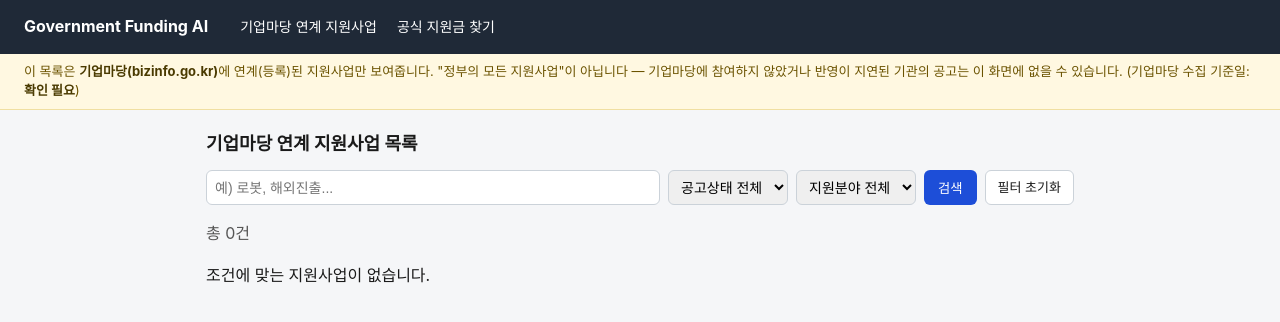
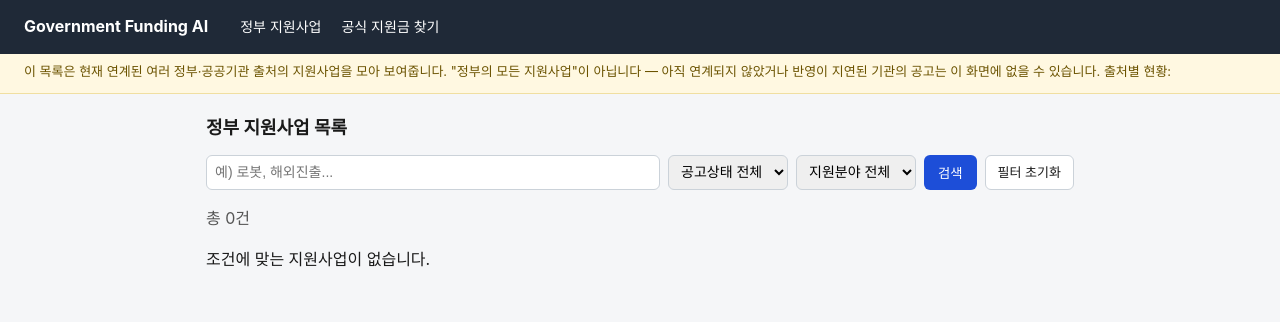
Before and after one commit to laladyhi/government-funding-app, a Flask app: page /programs in a window 1280 px wide. Shown: the top 322 px of the page. Run offline with Flask 3, Linux system fonts and the light colour scheme; data comes from the database, SQL or seed files in the repository; data that the repository does not hold is empty.

Commit message:
Make list/detail header and source banner neutral across all sources
The header/title and the top banner still said "기업마당 연계 지원사업"
and only showed bizinfo's collection date, even though 3 more sources
(K-Startup, public_benefits, KOCCA) are now loaded — misleadingly
implying only bizinfo data exists. Generalized to "정부 지원사업" and a
per-source count + last-collected-at breakdown driven by the programs
table instead of a hardcoded bizinfo-only query.

```diff
--- a/app/server.py
+++ b/app/server.py
@@ -105,21 +105,34 @@
 def inject_data_source_meta():
     """
     모든 화면에 공통으로 표시할 데이터 출처 안내.
-    "모든 정부지원사업"이라고 표시하지 않고, 이 데이터가 정확히 어디서
-    언제까지 수집된 것인지를 항상 함께 보여주기 위한 목적.
+    "모든 정부지원사업"이라고 표시하지 않고, 이 데이터가 정확히 어느
+    출처에서 언제까지 수집된 것인지 출처별로 보여주기 위한 목적.
+
+    2026-09-07: 출처가 기업마당 하나에서 4개(기업마당·K-Startup·정부24
+    공공서비스(혜택)·KOCCA)로 늘었는데, 이 안내가 여전히 기업마당 하나만
+    가리키고 있어서(문구도 "기업마당에 연계된"으로 고정, 수집 기준일도
+    raw_api_responses의 bizinfo 'page' 응답만 조회) 나머지 3개 출처
+    데이터가 실제로 있는데도 없는 것처럼 보이는 문제가 있었다. programs
+    테이블 기준으로 출처별 건수·최근 수집 시각을 전부 계산해 일반화한다.
     """
     conn = get_connection()
-    row = conn.execute(
+    rows = conn.execute(
         """
-        SELECT MAX(collected_at) AS ts FROM raw_api_responses
-        WHERE source = 'bizinfo' AND response_type = 'page'
+        SELECT source, COUNT(*) AS cnt, MAX(last_updated_at) AS latest
+        FROM programs
+        GROUP BY source
+        ORDER BY source
         """
-    ).fetchone()
-    reference_at = row["ts"] if row and row["ts"] else "확인 필요"
-    return {
-        "data_source_label": "기업마당(bizinfo.go.kr)",
-        "collection_reference_at": reference_at,
-    }
+    ).fetchall()
+    source_summaries = [
+        {
+            "label": SOURCE_DISPLAY_LABELS.get(r["source"], r["source"]),
+            "count": r["cnt"],
+            "latest": r["latest"] or "확인 필요",
+        }
+        for r in rows
+    ]
+    return {"source_summaries": source_summaries}
 
 
 def strip_html(value: str) -> str:
--- a/app/templates/base.html
+++ b/app/templates/base.html
@@ -59,14 +59,18 @@
 <body>
   <header>
     <span class="brand">Government Funding AI</span>
-    <a href="/programs">기업마당 연계 지원사업</a>
+    <a href="/programs">정부 지원사업</a>
     <a href="/support-sources">공식 지원금 찾기</a>
   </header>
   <div class="source-banner">
-    이 목록은 <b>{{ data_source_label }}</b>에 연계(등록)된 지원사업만 보여줍니다.
-    "정부의 모든 지원사업"이 아닙니다 — 기업마당에 참여하지 않았거나
-    반영이 지연된 기관의 공고는 이 화면에 없을 수 있습니다.
-    (기업마당 수집 기준일: <b>{{ collection_reference_at }}</b>)
+    이 목록은 현재 연계된 여러 정부·공공기관 출처의 지원사업을 모아 보여줍니다.
+    "정부의 모든 지원사업"이 아닙니다 — 아직 연계되지 않았거나 반영이 지연된
+    기관의 공고는 이 화면에 없을 수 있습니다. 출처별 현황:
+    <ul style="margin:4px 0 0; padding-left:18px;">
+      {% for s in source_summaries %}
+      <li>{{ s.label }}: {{ s.count }}건 (최근 수집: {{ s.latest }})</li>
+      {% endfor %}
+    </ul>
   </div>
   <main>
     {% block content %}{% endblock %}
--- a/app/templates/list.html
+++ b/app/templates/list.html
@@ -1,8 +1,8 @@
 {% extends "base.html" %}
-{% block title %}기업마당 연계 지원사업 목록 — Government Funding AI{% endblock %}
+{% block title %}정부 지원사업 목록 — Government Funding AI{% endblock %}
 {% block content %}
 
-<h1 style="font-size:18px; margin:0 0 12px;">기업마당 연계 지원사업 목록</h1>
+<h1 style="font-size:18px; margin:0 0 12px;">정부 지원사업 목록</h1>
 
 <form class="filters" method="get" action="/programs">
   <input type="text" name="q" placeholder="예) 로봇, 해외진출..." value="{{ keyword }}" style="flex:1; min-width:180px;">
```
